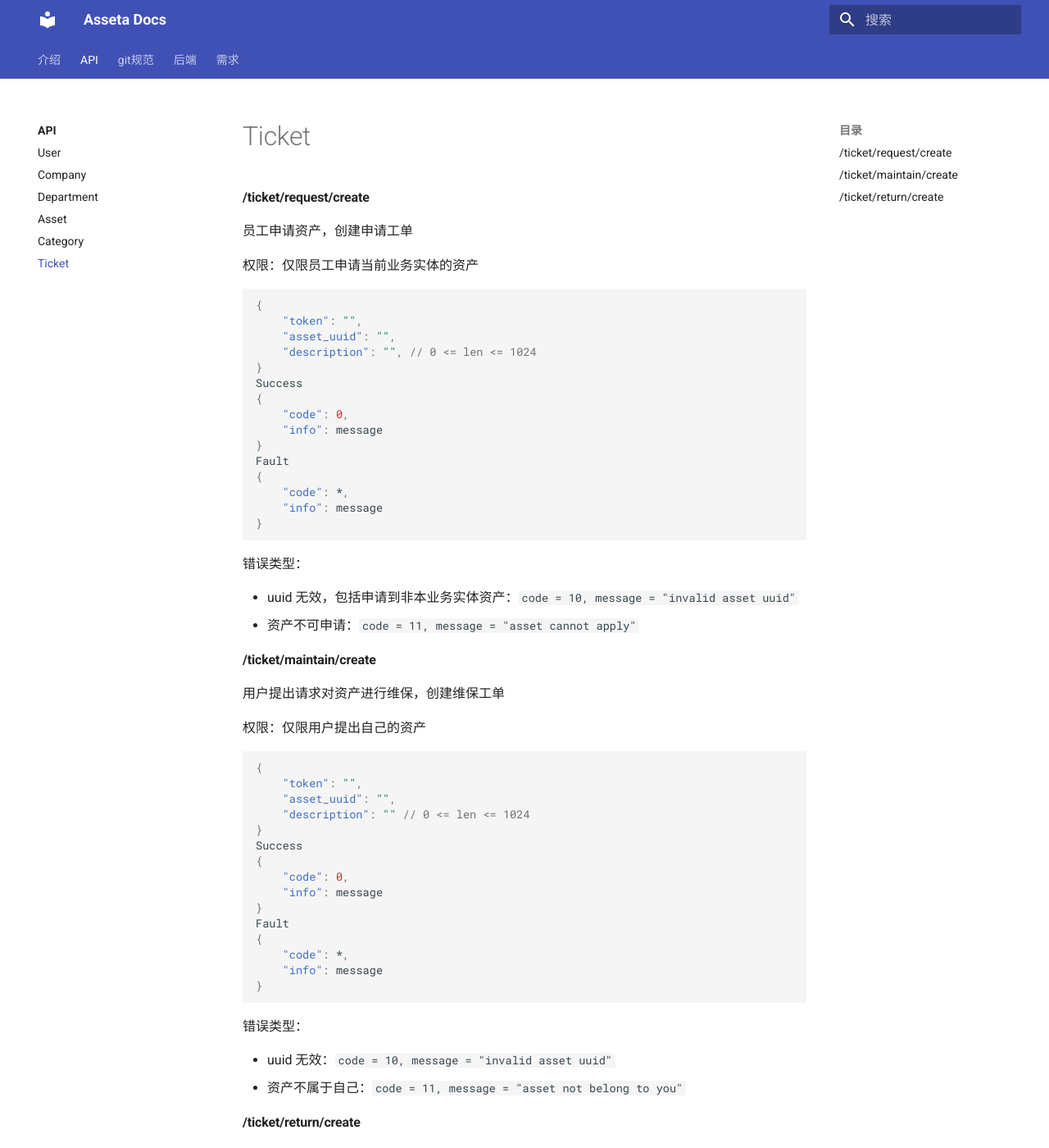
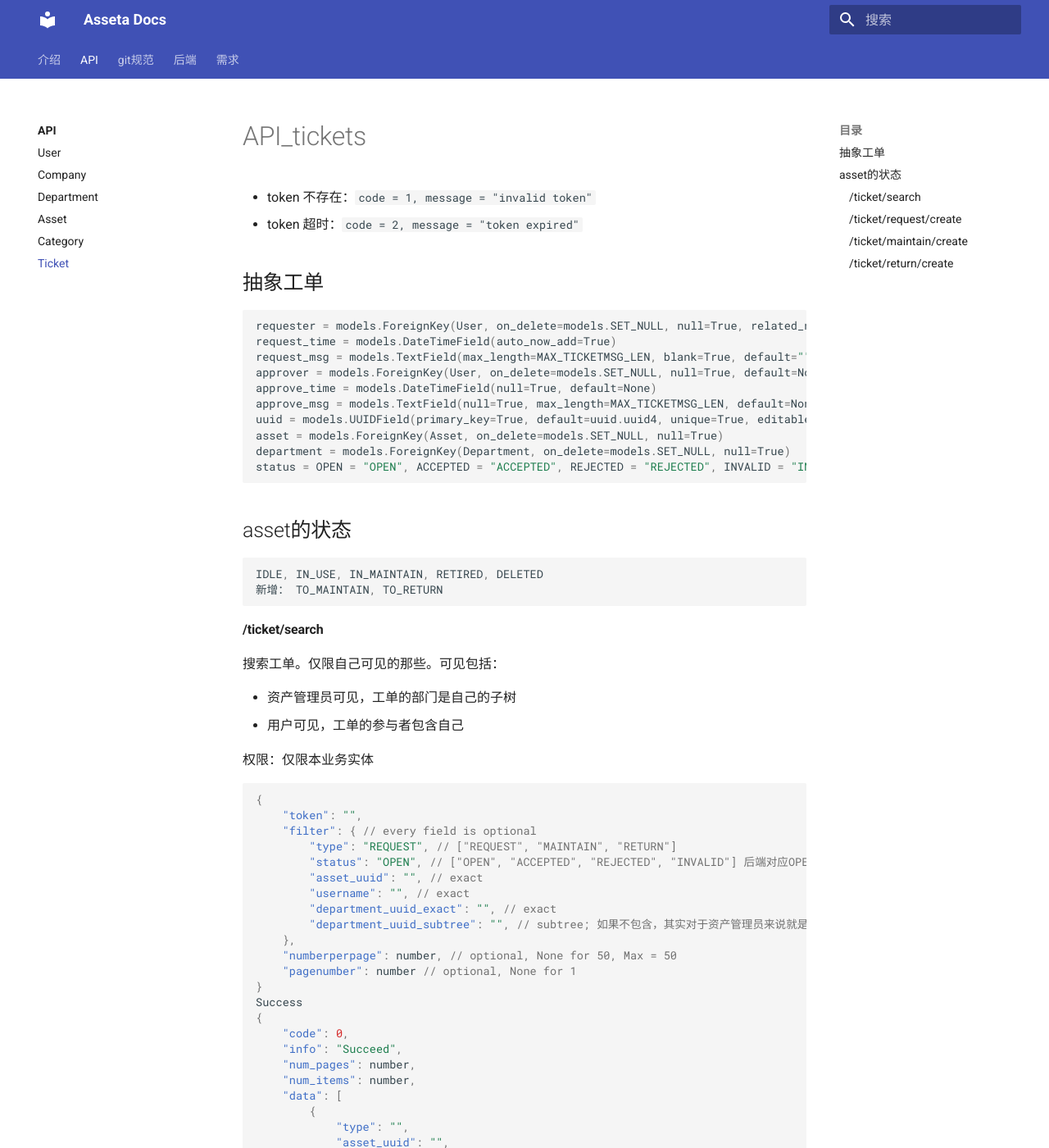
Before and after one commit to kuritas/asseta-docs, an MkDocs documentation site: the page built from docs/API/ticket.md, in a window 1280 px wide and 1400 px high. Shown: the whole window at 82% size. Built offline with MkDocs 1.6.1 and Material for MkDocs 9.7.7, drawn with Linux system fonts in a browser that asks for light colours; some of the changed text lies outside the part shown.

Commit message:
add: asset lifecycle clarified

````diff
--- a/docs/API/ticket.md
+++ b/docs/API/ticket.md
@@ -1,3 +1,83 @@
+# API_tickets
+
+- token 不存在：`code = 1, message = "invalid token"`
+- token 超时：`code = 2, message = "token expired"`
+
+## 抽象工单
+
+```python
+requester = models.ForeignKey(User, on_delete=models.SET_NULL, null=True, related_name="+")
+request_time = models.DateTimeField(auto_now_add=True)
+request_msg = models.TextField(max_length=MAX_TICKETMSG_LEN, blank=True, default="")
+approver = models.ForeignKey(User, on_delete=models.SET_NULL, null=True, default=None, related_name="+") # '+' for unavailable backward relation
+approve_time = models.DateTimeField(null=True, default=None)
+approve_msg = models.TextField(null=True, max_length=MAX_TICKETMSG_LEN, default=None)
+uuid = models.UUIDField(primary_key=True, default=uuid.uuid4, unique=True, editable=False)
+asset = models.ForeignKey(Asset, on_delete=models.SET_NULL, null=True)
+department = models.ForeignKey(Department, on_delete=models.SET_NULL, null=True)
+status = OPEN = "OPEN", ACCEPTED = "ACCEPTED", REJECTED = "REJECTED", INVALID = "INVALID"
+```
+
+## asset的状态
+
+```python
+IDLE, IN_USE, IN_MAINTAIN, RETIRED, DELETED
+新增： TO_MAINTAIN, TO_RETURN
+```
+
+#### /ticket/search
+
+搜索工单。仅限自己可见的那些。可见包括：
+
+- 资产管理员可见，工单的部门是自己的子树
+- 用户可见，工单的参与者包含自己
+
+权限：仅限本业务实体
+
+```json
+{
+	"token": "",
+	"filter": { // every field is optional
+        "type": "REQUEST", // ["REQUEST", "MAINTAIN", "RETURN"]
+        "status": "OPEN", // ["OPEN", "ACCEPTED", "REJECTED", "INVALID"] 后端对应OPEN, APPROVED, REJECTED, INVALID/RETURNED
+        "asset_uuid": "", // exact
+        "username": "", // exact
+        "department_uuid_exact": "", // exact
+        "department_uuid_subtree": "", // subtree; 如果不包含，其实对于资产管理员来说就是自己的department的子树
+	},
+	"numberperpage": number, // optional, None for 50, Max = 50
+	"pagenumber": number // optional, None for 1
+}
+Success
+{
+	"code": 0,
+	"info": "Succeed",
+	"num_pages": number,
+	"num_items": number,
+	"data": [
+		{
+            "type": "",
+            "asset_uuid": "",
+            "asset_name": "",
+            "requester_username": "",
+            "request_time": "",
+            "approver_username": "",
+            "approve_time": "",
+            "status": "",
+            "department_uuid": "",
+            "department_name": "",
+		}
+	]
+}
+Fault
+{
+	"code": *,
+	"info": message
+}
+
+```
+
+不会出错，错了就是空列表。
 
 #### /ticket/request/create
 
````
